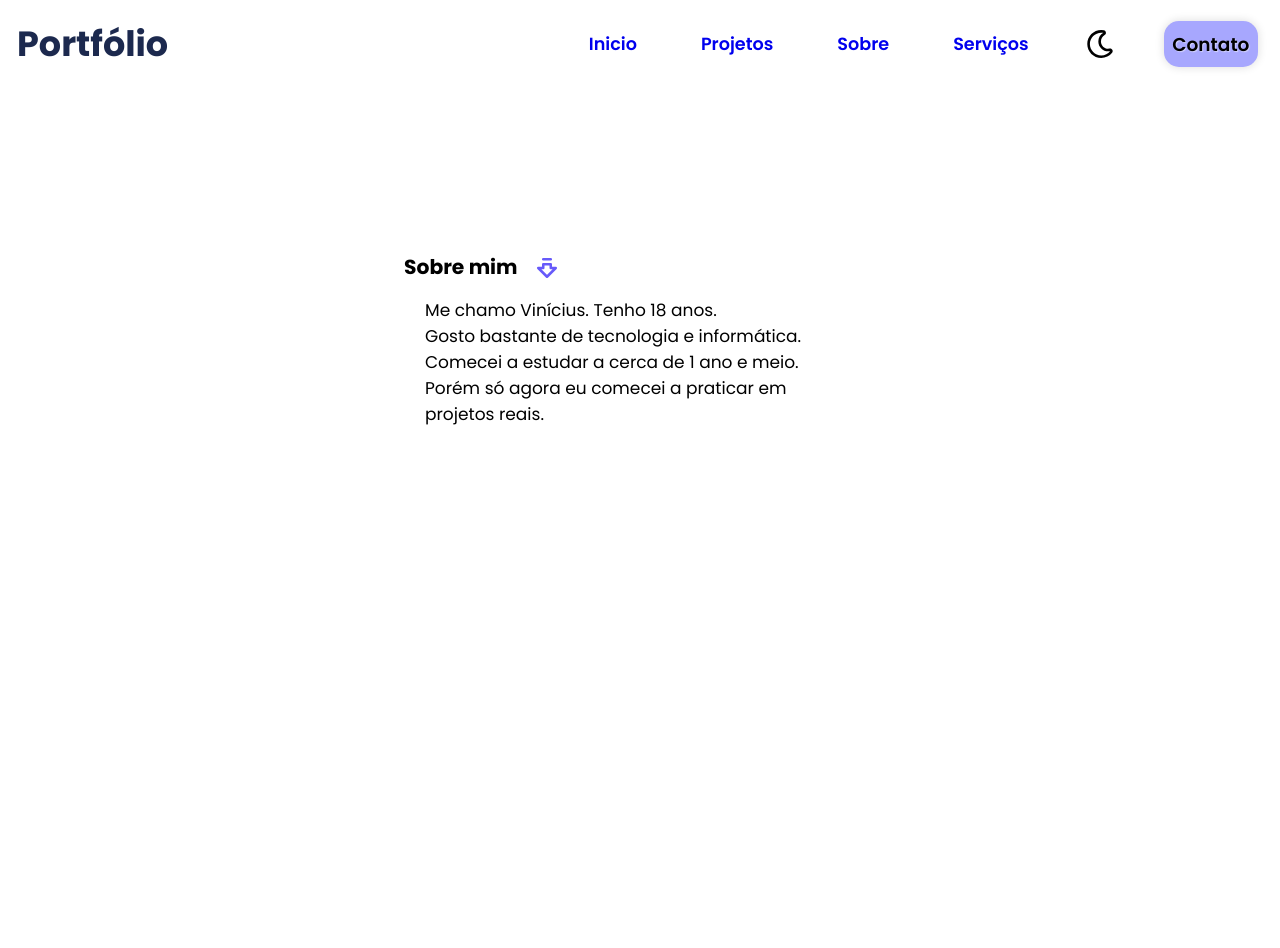
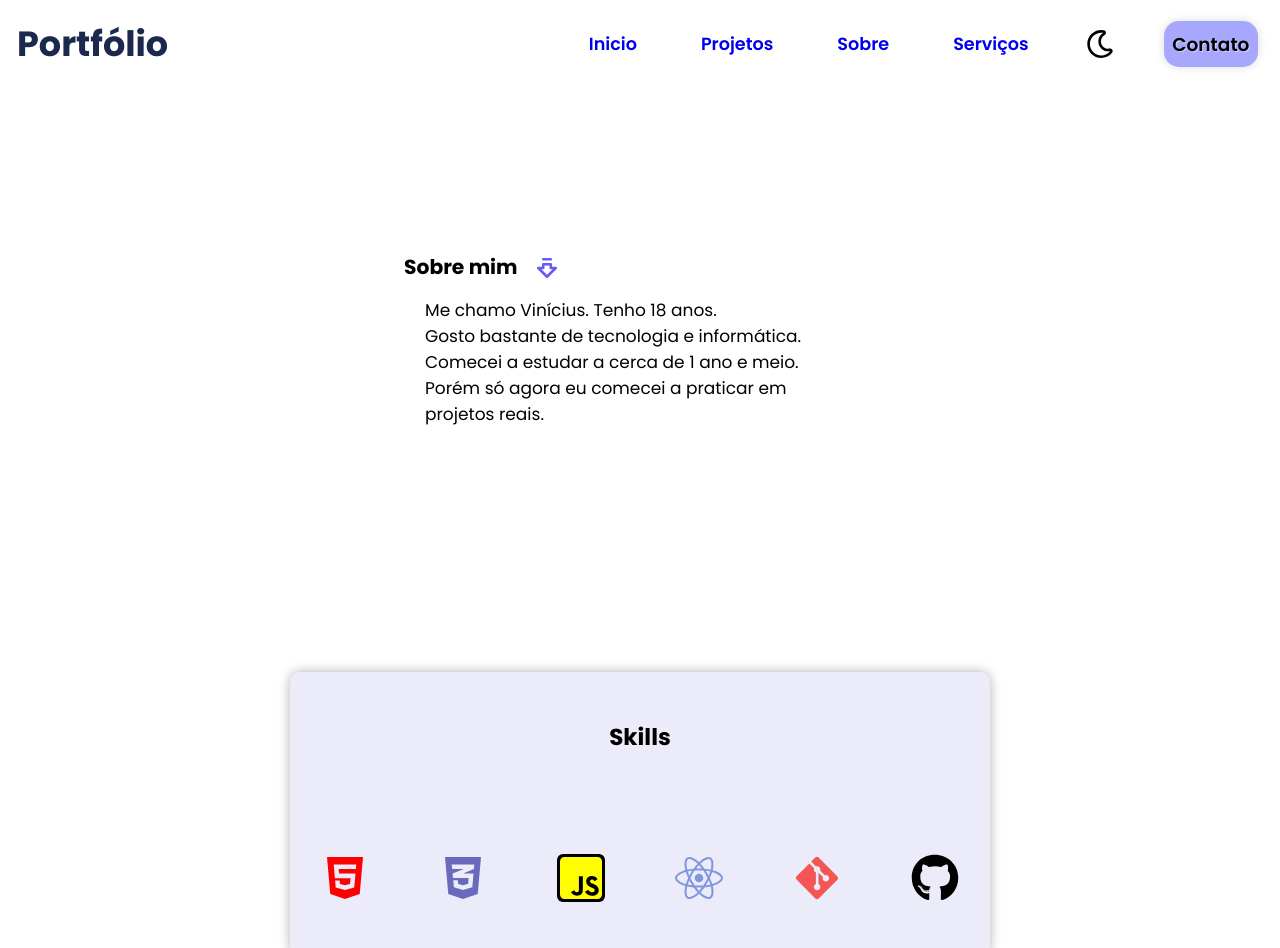
Before and after one commit to SantV7/personal_portifolio, a React (Vite) app: page / in a window 1280 px wide. Shown: the top 948 px of the page. Before the commit the page ends 800 px from the top, so only its background shows below. Built offline with nearby package versions, Linux system fonts and the light colour scheme.

Commit message:
updated skills

```diff
--- a/src/components/main/MainContent.jsx
+++ b/src/components/main/MainContent.jsx
@@ -1,9 +1,7 @@
 import '../../style/main/mainContent.css'
 import { LuArrowBigDownDash } from "react-icons/lu";
-import '../../style/main/my_img.css'
+import Skills from './Skills';
 const MainContent = () => {
-
-
 
 
 
@@ -17,10 +15,13 @@ const MainContent = () => {
                  <p>Gosto bastante de tecnologia e informática. Comecei a estudar a cerca de 1 ano e meio. Porém só agora eu comecei a praticar em projetos reais.</p>
               </div>
             </section>
+
+            <section id='skills_container'>
+              <Skills />
+            </section>
           </main>
         </>
     )
 }
 
-
 export default MainContent
--- a/src/components/main/Skills.jsx
+++ b/src/components/main/Skills.jsx
@@ -4,18 +4,29 @@ import { FaJsSquare } from "react-icons/fa";
 import { FaGithub } from "react-icons/fa6";7
 import { FaGitAlt } from "react-icons/fa";
 import { FaReact } from "react-icons/fa";
+import '../../style/main/skills.css'
+
 
 const Skills = () => {
 
 
 
+
+
     return(
         <>
+         <div>
+             <h3>Skills</h3>
+         </div>
 
-        <div>
-            <div>
-                <h3>Skills</h3>
-            </div>
+        <div id="area_skills">
+            <div><FaHtml5 className="icons_skills" id="icon_html"/></div>
+            <div><FaCss3Alt className="icons_skills" id="icon_css"/></div>
+            <div><FaJsSquare className="icons_skills" id="icon_js" /></div>
+            <div><FaReact className="icons_skills" id="icon_react"/></div>
+            <div><FaGitAlt className="icons_skills" id="icon_git"/></div>
+            <div><a href="https://github.com/SantV7"><FaGithub className="icons_skills" id="icon_github"/>
+            </a></div>
         </div>
 
         </>
--- a/src/style/main/mainContent.css
+++ b/src/style/main/mainContent.css
@@ -1,5 +1,9 @@
 main {
     margin-top: 135px;
+    display: flex;
+    flex-flow: column;
+    justify-content: center;
+    align-items: center;
 }
 
 .infoContent {
@@ -22,8 +26,8 @@ main {
     margin-bottom: 15.5px;
 }
 
-
 #arrow_me {
+    color: rgb(103, 90, 250);
     font-size: 30px;
     margin-left: 10px;
     margin-bottom: -9px;
@@ -41,9 +45,6 @@ main {
         margin-left: -21px;
     }
 
-    #arrow_me {
-        color: rgb(103, 90, 250);
-    }
 
 
 }
--- a/src/style/main/my_img.css
+++ /dev/null
@@ -1,11 +0,0 @@
-.area_photo {
-    display: flex;
-    justify-content: center;
-}
-
-#photo_vini {
-    width: 340px;
-    height: 280px;
-    border-radius: 50%;
-
-}
--- /dev/null
+++ b/src/style/main/skills.css
@@ -0,0 +1,69 @@
+#skills_container {
+    display: flex;
+    justify-content: center;
+    align-items: center;
+    flex-flow: column;
+    background-color: rgba(167, 167, 226, 0.222);
+    border-radius: 10px;
+    width: 400px;
+    height: 220px;
+    margin-top: 230px;
+    box-shadow: 0px 0px 12px rgba(0, 0, 0, 0.304);
+}
+
+h3 {
+    margin-bottom: 55px;
+    font-size: 23px;
+}
+
+#area_skills {
+    margin-top: 45px;
+    display: flex;
+    gap: 20px;
+}
+
+.icons_skills {
+    font-size: 38px;
+}
+#icon_html {
+    color: red;
+}
+
+#icon_css {
+    color: rgb(105, 105, 190);
+}
+
+#icon_js {
+    color: rgb(255, 255, 0);
+    background-color: rgb(0, 0, 0);
+    border-radius: 6px;
+}
+
+#icon_react {
+    color:rgb(128, 150, 221);
+}
+
+#icon_git {
+    color: rgb(245, 85, 85);
+}
+
+#icon_github {
+    cursor: pointer;
+    color: black;
+    text-decoration: none;
+}
+
+@media screen and (min-width:768px) {
+
+    #skills_container {
+        width: 700px;
+        height: 285px;
+    }
+    #area_skills {
+        gap: 70px;
+    }
+
+    .icons_skills {
+    font-size: 48px;
+}
+}
```
